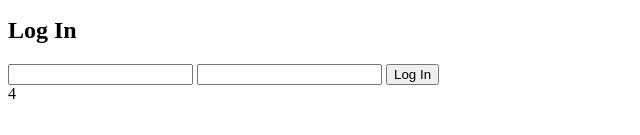
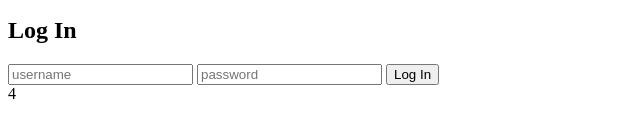
Before and after one commit to Jordan-Morales/betterboxd, a website: page public/index.html in a window 1280 px wide. Shown: the part 167-302 px from the top of the page, 0-640 px from the left. Drawn offline with nearby package versions, Linux system fonts and the light colour scheme; no server answers.

Commit message:
placeholders

```diff
--- a/public/includes/login.html
+++ b/public/includes/login.html
@@ -14,8 +14,8 @@
 
         <form ng-submit="ctrl.logIn(ctrl.getMovies)">
             <h2>Log In</h2>
-            <input type="text" ng-model="ctrl.username" />
-            <input type="password" ng-model="ctrl.password" />
+            <input type="text" ng-model="ctrl.username" placeholder="username"/>
+            <input type="password" ng-model="ctrl.password" placeholder="password"/>
             <input type="submit" value="Log In">
         </form>
     </div>
```
